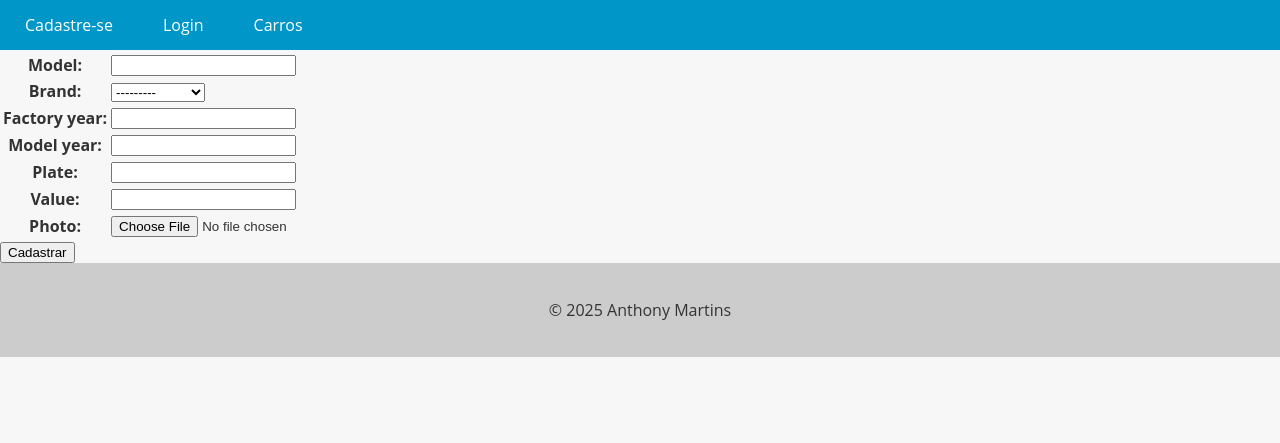
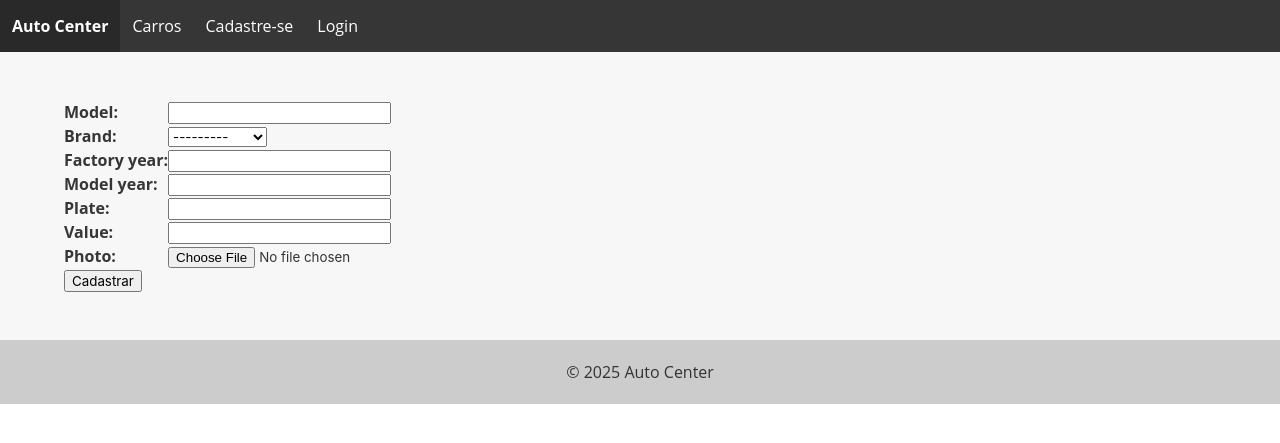
Before and after one commit to Anthonyysm/AutoCenter-Manager, a Django app: page /new_car/ in a window 1280 px wide. Shown: the top 443 px of the page. Run offline with Django 5.2, Linux system fonts and the light colour scheme; data comes from the database, SQL or seed files in the repository; both versions use the stored data as it was after the commit.

Commit message:
refactor(templates): base template, cars template UI utilizando Bulma CSS

```diff
--- a/app/templates/base.html
+++ b/app/templates/base.html
@@ -1,23 +1,17 @@
 <!DOCTYPE html>
-<html lang="en">
+<html lang="pt-br">
 
 <head>
     <meta charset="UTF-8">
     <meta name="viewport" content="width=device-width, initial-scale=1.0">
-    <title>{% block title %}{% endblock %}</title>
+    <link rel="stylesheet" href="https://cdn.jsdelivr.net/npm/bulma@0.9.4/css/bulma.min.css">
+    <title>{% block title %}Auto Center{% endblock %}</title>
+
     <style>
         body {
             font-family: 'Open Sans', sans-serif;
             background-color: #f7f7f7;
             color: #333;
-            margin: 0;
-            padding: 0;
-        }
-
-        header {
-            background-color: #0096c7;
-            color: #fff;
-            text-align: center;
         }
 
         footer {
@@ -26,79 +20,73 @@
             padding: 20px;
             text-align: center;
         }
-
-        nav {
-            background-color: #0096c7;
-            color: #fff;
-            height: 50px;
-            display: flex;
-            justify-content: space-between;
-            align-items: center;
-        }
-
-        nav ul {
-            list-style: none;
-            margin: 0;
-            padding: 0;
-            display: flex;
-        }
-
-        nav ul li {
-            margin: 0 10px;
-        }
-
-        nav ul li a {
-            color: #fff;
-            text-decoration: none;
-            font-size: 16px;
-            padding: 15px;
-            transition: all 0.3s ease;
-        }
-
-        nav ul li a:hover {
-            background-color: #32bbe8;
-        }
-
-        nav ul li.active a {
-            background-color: #666;
-        }
-
-        nav ul li.active a:hover {
-            background-color: #999;
-        }
     </style>
 </head>
 
 <body>
-    <header>
-        <nav>
-            <ul>
+    <!-- Navbar -->
+    <nav class="navbar is-dark" role="navigation" aria-label="main navigation">
+        <div class="navbar-brand">
+            <a class="navbar-item" href="{% url 'cars_list' %}">
+                <strong>Auto Center</strong>
+            </a>
+
+            <!-- Botão hamburguer -->
+            <a role="button" class="navbar-burger burger" aria-label="menu" aria-expanded="false"
+                data-target="mainNavbar">
+                <span aria-hidden="true"></span>
+                <span aria-hidden="true"></span>
+                <span aria-hidden="true"></span>
+            </a>
+        </div>
+
+        <div id="mainNavbar" class="navbar-menu">
+            <div class="navbar-start">
                 {% if user.is_authenticated %}
-                <li>Olá, {{ user.username }}</l>
-                <li><a href="{% url 'new_car' %}">Cadastrar Carro</a></li>
+                <a class="navbar-item">Olá, {{ user.username }}</a>
+                <a class="navbar-item" href="{% url 'new_car' %}">Cadastrar Carro</a>
+                <a class="navbar-item" href="{% url 'cars_list' %}">Carros</a>
+                {% else %}
+                <a class="navbar-item" href="{% url 'cars_list' %}">Carros</a>
+                <a class="navbar-item" href="{% url 'register' %}">Cadastre-se</a>
+                <a class="navbar-item" href="{% url 'login' %}">Login</a>
                 {% endif %}
-                {% if not user.is_authenticated %}
-                <li><a href="{% url 'register' %}">Cadastre-se</a></li>
-                <li><a href="{% url 'login' %}">Login</a></li>
+            </div>
+            <div class="navbar-end">
+                {% if user.is_authenticated %}
+                <a class="navbar-item has-text-weight-bold has-text-danger" href="{% url 'logout' %}">
+                    Sair
+                </a>
                 {% endif %}
+            </div>
+        </div>
+    </nav>
 
-                <li><a href="{% url 'cars_list' %}">Carros</a></li>
-
-                {% if user.is_authenticated %}
-                <li><a href="{% url 'logout' %}">Sair</a></li>
-                {% endif %}
-            </ul>
-        </nav>
-    </header>
-
-    <main>
-        {% block content %}
-        {% endblock %}
+    <main class="section">
+        <div class="container">
+            {% block content %}
+            {% endblock %}
+        </div>
     </main>
 
     <footer>
-        <p>&copy; 2025 Anthony Martins</p>
+        <p>&copy; 2025 Auto Center</p>
     </footer>
+
+    <!-- Script para ativar menu hamburguer -->
+    <script>
+        document.addEventListener('DOMContentLoaded', () => {
+            const burgers = Array.from(document.querySelectorAll('.navbar-burger'));
+            burgers.forEach(burger => {
+                burger.addEventListener('click', () => {
+                    const targetId = burger.dataset.target;
+                    const menu = document.getElementById(targetId);
+                    burger.classList.toggle('is-active');
+                    menu.classList.toggle('is-active');
+                });
+            });
+        });
+    </script>
 </body>
 
 </html>
```
Also changed, not shown: cars/templates/cars.html (+25 -101 lines), db.sqlite3.
